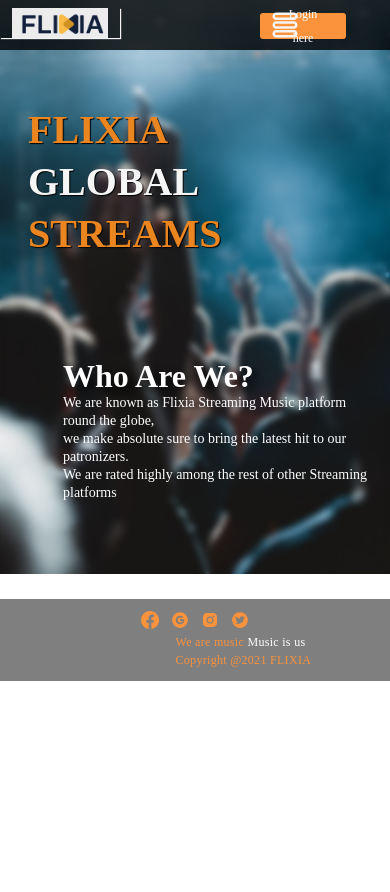
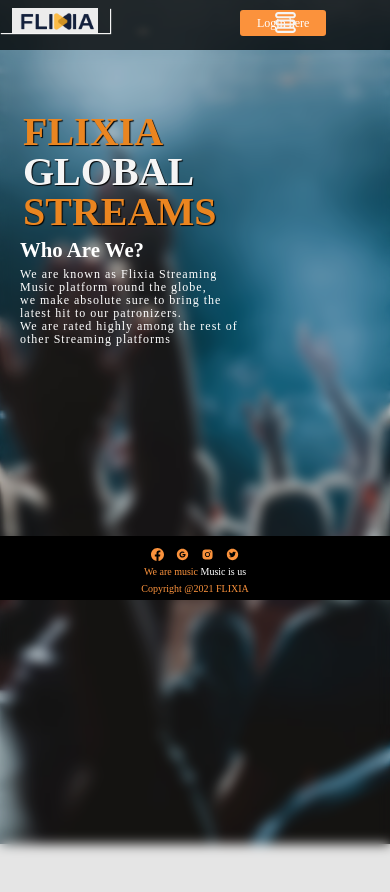
Before and after one commit to ife-chukwu/Flixia-Project, a React (Create React App) app: page / in a window 390 px wide. Before the commit the page ends 844 px from the top, so only its background shows below. Built offline with nearby package versions, Linux system fonts and the light colour scheme.

Commit message:
mobile responsiveness

```diff
--- a/src/Components/HeroItems.js
+++ b/src/Components/HeroItems.js
@@ -1,8 +1,12 @@
 import React from "react";
+import { BsFacebook } from "react-icons/bs";
+import { AiFillGoogleCircle } from "react-icons/ai";
+import { AiFillInstagram } from "react-icons/ai";
+import { AiFillTwitterCircle } from "react-icons/ai";
 
 const HeroItems = () => {
   return (
-    <div className="text-white leading-[5rem]  py-[2rem]  backdrop-blur-[3px]  relative">
+    <div className="md:text-white leading-[5rem] bg-black/10 h-[100vh] backdrop-blur-[6px]   w-screen">
       <div
         className="jumbo-text "
         data-aos="fade-up"
@@ -11,28 +15,48 @@
       >
         <h1
           className=" jumbotron md:text-shadow text-[4rem] font-extrabold
-      text-orange-400  backdrop-blur-[5px]
-       pt-2 pb-11  px-12 "
+      text-orange-400
+       pt-2  px-12 mt-11"
         >
           {" "}
           FLIXIA
-          <span className=" Jumbotron-span md:text-[4rem] md:text-white block font-extrabold   leading-6">
+          <span className=" Jumbotron-span md:text-[4rem] md:text-white block font-extrabold   leading-[4rem]">
             GLOBAL{" "}
           </span>{" "}
           STREAMS
         </h1>
       </div>
-      <div className="  backdrop-blur-[5px]  px-2 py-10">
-        <h1 className="text-shadow text-white flex   text-[2rem] font-bold pl-[55px] leading-9">
+      <div className="mt-5">
+        <h1 className=" query md:text-shadow text-white flex   text-[2rem] font-bold pl-[55px] leading-9">
           Who Are We?
         </h1>
-        <p className="leading-[18px]  text-[14px] pl-[55px] font-thin">
+        <p className="query-asw  md:leading-[18px]  md:text-[14px] pl-[55px] md:font-thin">
           We are known as Flixia Streaming Music platform round the globe,
           <br /> we make absolute sure to bring the latest hit to our
           patronizers.
           <br /> We are rated highly among the rest of other Streaming platforms
         </p>
       </div>
+
+      <div className="footer md:bg-black flex items-end w-full justify-center hover:bg-black  transition duration-700 text-orange-400 md:first-letter:mt-[13%] md:h-[80px] leading-3">
+        <div className="pt-3 text-center">
+          <footer className="footer-icon  md:flex justify-center items-center gap-3 md:text-lg  cursor-pointer md:pb-2">
+            <BsFacebook className="icon md:hover:text-white md:transition md:duration-700 text-lg" />
+            <AiFillGoogleCircle className="icon md:hover:text-white md:transition md:duration-700 text-lg" />
+            <AiFillInstagram className=" icon md:hover:text-white md:transition md:duration-700 text-lg" />
+            <AiFillTwitterCircle className=" icon placeholder:md:hover:text-white md:transition md:duration-700 text-lg" />
+          </footer>
+          <p className="footer-text md:tracking-wide md:pb-2">
+            We are music{" "}
+            <span className="text-white hover:text-orange  transition duration-700">
+              Music is us
+            </span>
+          </p>
+          <p className=" footer-text md:pb-3">
+            Copyright @2021 FLIXIA
+          </p>
+        </div>
+      </div>
     </div>
   );
 };
--- a/src/Components/HeroPage.js
+++ b/src/Components/HeroPage.js
@@ -1,12 +1,8 @@
 import React from "react";
 import { HiOutlineSearch } from "react-icons/hi";
-import { BsFacebook } from "react-icons/bs";
-import { AiFillGoogleCircle } from "react-icons/ai";
-import { AiFillInstagram } from "react-icons/ai";
-import { AiFillTwitterCircle } from "react-icons/ai";
-import { useState } from "react";
 import NavbarMd from "./NavbarMd";
 import HeroItems from "./HeroItems";
+import { useState } from "react";
 
 function Hero() {
   const [inputState, setInputState] = useState("");
@@ -43,8 +39,8 @@
   };
   return (
     <div
-      className=" xs:bg-hero-image bg-hero-image bg-no-repeat bg-cover h-[100%] bg-center w-full
-                     md:bg-hero-image md:bg-no-repeat md:bg-cover md:bg-bottom md:w-full md:h-[100vh]"
+      className=" xs:bg-hero-image bg-hero-image bg-no-repeat bg-cover h-[100vh] bg-center w-full
+                     md:bg-hero-image md:bg-no-repeat md:bg-cover md:bg-bottom md:w-full md:h-[100%]"
     >
       <div
         className="mobile-nav
@@ -54,7 +50,7 @@
           <img
             src="Flixialogo.png"
             alt="Flixia"
-            className="logo md:w-[190px] md:h-15 px-3 items-center md:mt-3  shadow-4xl"
+            className="logo md:w-[190px] md:h-10 px-3 items-center md:mt-3  shadow-4xl"
             data-aos="zoom-in-left"
             data-aos-duration="3000"
           />
@@ -113,23 +109,23 @@
         </ul>
       </div>
       <div className=" pl-0  md:flex flex-col md:pl-[60%] absolute  z-30">
-      <button
-          className="button md:py-6 flex md:text-[16px] h-8 px-11 md:ml-[50px] md:w-40 md:flex border-2xl bg-orange-400 hover:bg-orange-500 hover:text-white transition duration-400 text-white pl-11 py-2 mr-11
+        <button
+          className="button md:py-2 flex md:text-[16px]  px-15 md:ml-[50px] md:w-40 md:flex border-2xl bg-orange-400 hover:bg-orange-500 hover:text-white transition duration-400 text-white pl-11 py-2 mr-11
           rounded-xl items-center text-base  mt-[50px] ml-[10px] "
           onClick={openFormHandler}
         >
-          {openForm ? "Close form" : "Login here"}
+          {openForm ? "cancel" : "Login here"}
         </button>
         <div>
           {openForm && (
             <form
               onSubmit={buttonHandler}
-              className=" mobile-form bg-black/50"
+              className="flex flex-col  mt-[14px] 1-[100%] px-[46px] bg-black/80 md:flex md:flex-col md:mt-2 md:bg-black/70 h-[60vh] pt-16 pl-11 md:px-[40px] md:rounded-2xl "
               data-aos="fade-down"
               data-aos-easing="linear"
               data-aos-duration="500"
             >
-              <fieldset className="text-white border-2xl border-white tracking-wide mt-[-50px]">
+              <fieldset className="text-white w-[120px] md:text-white border-2xl border-white tracking-wide mt-[-50px]">
                 Please enter your login details{" "}
               </fieldset>
               <input
@@ -139,7 +135,7 @@
                 placeholder="Username"
                 onChange={enteredUserNameInput}
                 value={userNameInputState}
-                className=" flex mb-[-15px] py-2 w-[400px]  outline-none rounded-2xl text-lg mt-[40px] p-4"
+                className=" flex w-[300px] py-1 text-sm rounded-md md:flex mb-[-15px] md:py-2 md:w-[400px]  outline-none md:rounded-2xl md:text-lg mt-[40px] p-4"
               />
               <input
                 required
@@ -148,7 +144,7 @@
                 onChange={enteredUserEmailInput}
                 value={userEmailInputState}
                 placeholder="Email"
-                className=" flex mb-6 py-2 w-[400px]  outline-none rounded-2xl text-lg mt-[40px] p-4"
+                className="flex w-[300px] py-1 text-sm rounded-md md: md:flex mb-6 md:py-2 md:w-[400px]  outline-none md:rounded-2xl md:text-lg mt-[40px] p-4"
               />
               <input
                 required
@@ -157,10 +153,11 @@
                 onChange={enteredUserPasswordInput}
                 value={userPasswordInputState}
                 placeholder="Password"
-                className=" w-[400px] py-2 outline-none  rounded-2xl text-lg p-4"
+                className="flex w-[300px] py-1 text-sm rounded-md  md:w-[400px] md:py-2 outline-none  md:rounded-2xl md:text-lg p-4"
               />
 
-              <button className="lg:flex border-2xl bg-orange-400  hover:bg-orange-500 hover:text-white  transition duration-400 text-white pl-[50px] py-3   rounded-xl items-center text-base ml-[120px] w-40 mt-11 shadow-lg shadow-black">
+              <button className="submit-btn flex
+               md:flex border-2xl bg-orange-400  hover:bg-orange-500 hover:text-white  transition duration-400 text-white md:pl-[50px] md:py-3   md:rounded-xl text-center text-base md:ml-[120px] md:w-40 md:mt-11 shadow-lg shadow-black">
                 Submit
               </button>
             </form>
@@ -171,27 +168,6 @@
         <HeroItems className="relative" />
         <NavbarMd />
       </div>
-      <div className="bg-black/50 absolute mt-[25px] w-full  hover:bg-black  transition duration-700 text-orange-400">
-        <div className="pt-3">
-          <footer className="flex justify-center items-center gap-3 text-lg  cursor-pointer">
-            <BsFacebook className="hover:text-white transition duration-700 text-lg" />
-            <AiFillGoogleCircle className="hover:text-white transition duration-700 text-lg" />
-            <AiFillInstagram className="hover:text-white transition duration-700 text-lg" />
-            <AiFillTwitterCircle className="hover:text-white transition duration-700 text-lg" />
-          </footer>
-          <div className="flex flex-col justify-center mt-1 ml-[45%]">
-            <p className="tracking-wide">
-              We are music{" "}
-              <span className="text-white hover:text-orange  transition duration-700">
-                Music is us
-              </span>
-            </p>
-            <p className="tracking-wide text-orange-400 hover:text-white transition duration-700 pb-3">
-              Copyright @2021 FLIXIA
-            </p>
-          </div>
-        </div>
-      </div>
     </div>
   );
 }
--- a/src/index.css
+++ b/src/index.css
@@ -12,7 +12,7 @@
   text-shadow: 5px 5px 10px black;
 }
 
-@media only screen and (max-width: 412px) {
+@media only screen and (max-width: 390px) {
   .mobile-nav {
     height: 50px;
     position: relative;
@@ -20,15 +20,15 @@
   }
   .logo {
     display: flex;
-    height: 30px;
-    width: 120px;
+    height: 25px;
+    width: 110px;
     box-shadow: 1px 1px 1px whitesmoke;
   }
   .toggler {
     color: whitesmoke;
     position: absolute;
     transition: 0.3s ease;
-    font-size: 30px;
+    font-size: 25px;
     cursor: pointer;
     margin-top: -140px;
     margin-left: 150px;
@@ -37,26 +37,29 @@
     color: whitesmoke;
     position: absolute;
     transition: 0.3s ease;
-    font-size: 30px;
+    font-size: 25px;
     cursor: pointer;
     margin-top: -140px;
-    margin-left: 210px;
+    margin-left: 217px;
   }
   .toggler:hover {
     color: rgba(235, 134, 32, 0.995);
   }
   .jumbo-text {
-    margin-left: -20px;
+    margin-left: -25px;
+
   }
   .Jumbotron-span {
     font-size: 40px;
     color: whitesmoke;
     text-shadow: 1px 1px 1px black;
+    line-height: 20px;
   }
   .jumbotron {
     font-size: 40px;
     color: rgba(235, 134, 32, 0.995);
     text-shadow: 1px 1px 1px black;
+    line-height: 60px;
   }
   .side-nav {
     padding: 40px;
@@ -64,6 +67,7 @@
     margin-left: 100px;
     cursor: pointer;
     font-size: 16px;
+    box-shadow: 0px 0 2px 0px white;
   }
   .side-nav li {
     padding: 9px 0;
@@ -74,11 +78,53 @@
     height: 25px;
     font-size: 12px;
     border-radius: 3px;
-    margin-left: 260px;
-    margin-top: -37px;
+    margin-left: 240px;
+    margin-top: -40px;
   }
   .mobile-form {
     width: 100%;
     margin-top: 90px;
   }
+  .submit-btn{
+    display: flex;
+    align-items: center;
+    margin-top: 25px;
+    width: 120px;
+    height: 31px;
+    margin-left: 90px;
+    border-radius: 5px;
+    font-size: 12px;
+    padding-left: 35px;
+
+
+  }
+  .query{
+    font-size:1.3rem;
+    margin-left: -35px;
+    margin-top: -30px;
+  }
+  .query-asw{
+    line-height: 13px;
+    color: white;
+    width: 70%;
+    letter-spacing: 1px;
+    margin-left: -35px;
+  }
+  .footer{
+    margin-top: 190px;
+    background-color: black;
+  }
+  .footer-icon{
+    display:flex ;
+    margin-bottom:5px;
+    font-size:30px;
+    padding-bottom:1;
+  }
+  .icon{
+    font-size: 13px;
+  }
+  .footer-text{
+    font-size: 10px;
+    padding-bottom: 5px;
+  }
 }
```
